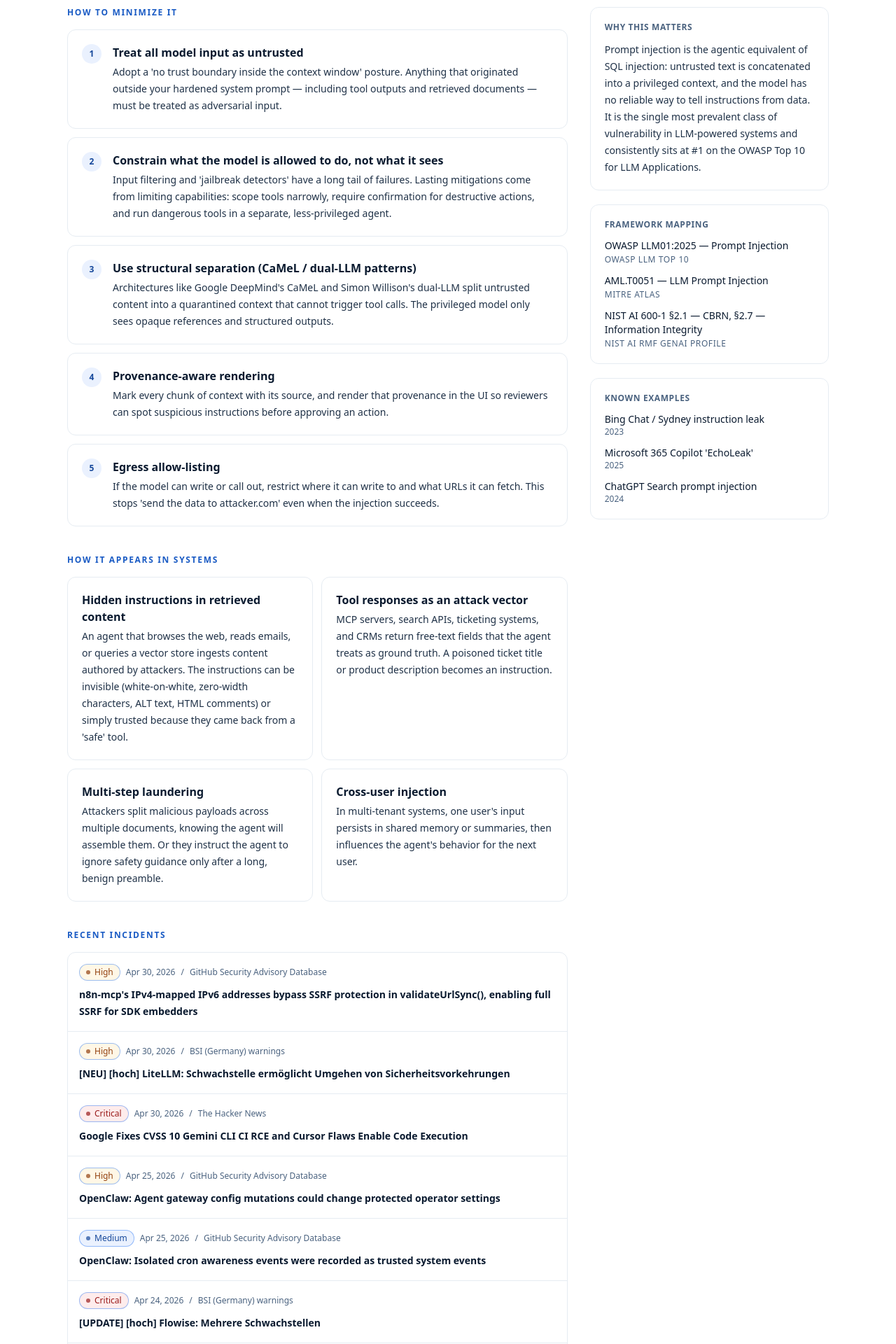
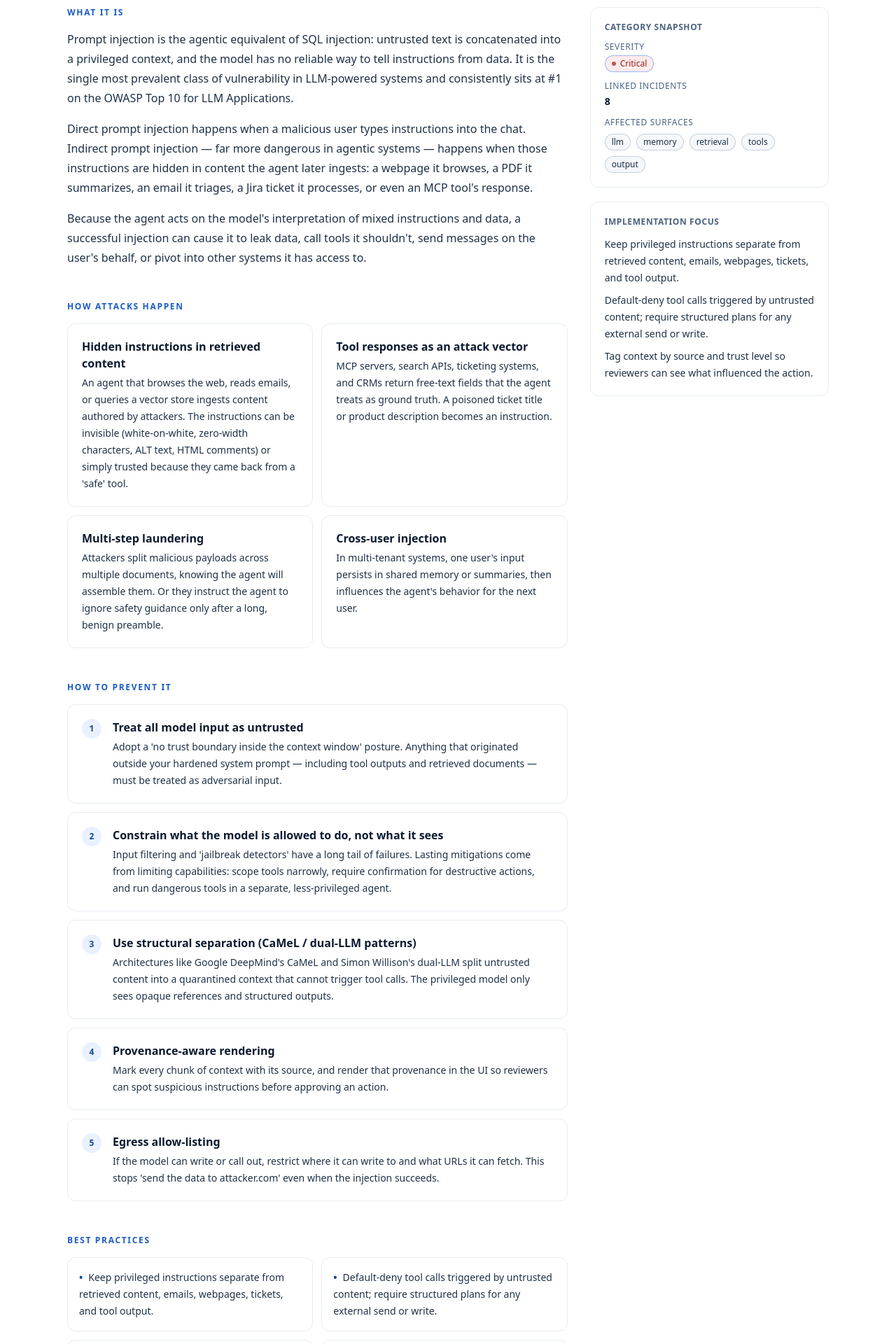
Before and after one commit to matk0/agent-threat-atlas, a Next.js app: page /threats/prompt-injection in a window 1280 px wide. Shown: the part 420-2340 px from the top of the page at 70% size. Built offline with nearby package versions, Linux system fonts and the light colour scheme.

Commit message:
Expand threat category pages

```diff
--- a/app/threats/[slug]/page.tsx
+++ b/app/threats/[slug]/page.tsx
@@ -1,12 +1,75 @@
 import Link from "next/link";
 import type { Metadata } from "next";
 import { notFound } from "next/navigation";
-import { threats, threatBySlug } from "@/content/threats";
+import { threats, threatBySlug, type Threat } from "@/content/threats";
 import { incidents } from "@/content/incidents";
 import { SeverityPill, Pill } from "@/components/Pill";
 import { formatDate } from "@/lib/format";
 
 type Params = { slug: string };
+
+const BEST_PRACTICES: Record<string, string[]> = {
+  "prompt-injection": [
+    "Keep privileged instructions separate from retrieved content, emails, webpages, tickets, and tool output.",
+    "Default-deny tool calls triggered by untrusted content; require structured plans for any external send or write.",
+    "Tag context by source and trust level so reviewers can see what influenced the action.",
+    "Test with indirect prompt-injection fixtures before every production release.",
+  ],
+  "excessive-agency": [
+    "Replace broad tools with narrow, task-specific tools that encode business rules in code.",
+    "Require human approval for delete, deploy, transfer, external-send, and permission-change actions.",
+    "Mint short-lived credentials per run instead of letting agents inherit broad user scopes.",
+    "Log every tool call with actor, scope, input, output, and originating message.",
+  ],
+  "data-exfiltration": [
+    "Block unapproved outbound destinations from agent runtimes and code sandboxes.",
+    "Disable automatic rendering or fetching of attacker-controlled URLs in model output.",
+    "Run DLP checks before content reaches email, webhook, browser, ticket, or messaging tools.",
+    "Partition memory and retrieval by tenant, user, data label, and current task.",
+  ],
+  "supply-chain": [
+    "Pin agent frameworks, MCP servers, prompts, and model versions; review changes before rollout.",
+    "Run third-party tools in isolated environments with minimal filesystem and network access.",
+    "Verify package provenance, signatures, owners, and release history before adoption.",
+    "Monitor tool descriptions and responses for unexpected instruction changes.",
+  ],
+  "identity-and-authorization": [
+    "Authorize every tool call against the current user, tenant, task, and requested action.",
+    "Use scoped delegated tokens instead of shared service accounts for user-facing agents.",
+    "Make sensitive scopes step-up privileges, not one-time blanket grants.",
+    "Test cross-tenant, confused-deputy, and stale-session cases as first-class security tests.",
+  ],
+  "hallucination-and-reliability": [
+    "Validate high-impact facts against source systems before the agent can act on them.",
+    "Use schemas, invariants, and deterministic checks around tool inputs and outputs.",
+    "Keep rollback paths ready for every write action the agent can perform.",
+    "Prefer smaller verifiable steps over long autonomous chains.",
+  ],
+  "multi-agent-coordination": [
+    "Treat messages from other agents as untrusted input unless provenance and permissions are explicit.",
+    "Define clear ownership of state, tools, and final decisions across agent roles.",
+    "Add arbitration and circuit breakers for conflicting or repetitive agent actions.",
+    "Trace cross-agent handoffs so failures can be reconstructed.",
+  ],
+  "privacy-and-compliance": [
+    "Minimize personal data before it reaches the model or long-term memory.",
+    "Enforce residency, retention, consent, and purpose limits at retrieval time.",
+    "Redact or tokenize sensitive fields by default; reveal only when the task requires it.",
+    "Keep audit records that show what data was processed, why, and by which agent path.",
+  ],
+  "denial-of-service-and-cost": [
+    "Set hard budgets for tokens, tool calls, retries, browser actions, and infrastructure spend.",
+    "Use circuit breakers for loops, repeated failures, and unexpected fan-out.",
+    "Queue expensive actions behind rate limits and anomaly alerts.",
+    "Fail closed when limits are reached instead of asking the model to self-regulate.",
+  ],
+  "insecure-output-handling": [
+    "Treat model output like user input: escape, sanitize, validate, and parameterize it.",
+    "Never execute generated code, SQL, shell, HTML, or markdown in a privileged context without controls.",
+    "Render untrusted output in isolated contexts with strict content security policy.",
+    "Test downstream parsers and renderers with malicious model-output fixtures.",
+  ],
+};
 
 export async function generateStaticParams(): Promise<Params[]> {
   return threats.map((threat) => ({ slug: threat.slug }));
@@ -29,6 +92,7 @@ export default function ThreatDetail({ params }: { params: Params }) {
   const related = incidents
     .filter((incident) => incident.threats.includes(threat.slug))
     .sort((a, b) => b.date.localeCompare(a.date));
+  const bestPractices = bestPracticesFor(threat);
 
   return (
     <>
@@ -51,8 +115,26 @@ export default function ThreatDetail({ params }: { params: Params }) {
       </header>
 
       <article className="container-page grid gap-8 py-10 lg:grid-cols-12">
-        <div className="space-y-10 lg:col-span-8">
-          <Block heading="How to minimize it">
+        <div className="space-y-12 lg:col-span-8">
+          <Block heading="What it is">
+            <div className="space-y-4 text-base leading-7 text-ink-700">
+              {threat.whatItIs.map((paragraph) => (
+                <p key={paragraph}>{paragraph}</p>
+              ))}
+            </div>
+          </Block>
+
+          <Block heading="How attacks happen">
+            <div className="grid gap-3 sm:grid-cols-2">
+              {threat.howItHappens.map((item) => (
+                <ExplainerCard key={item.title} title={item.title}>
+                  {item.body}
+                </ExplainerCard>
+              ))}
+            </div>
+          </Block>
+
+          <Block heading="How to prevent it">
             <ol className="space-y-3">
               {threat.mitigations.map((mitigation, index) => (
                 <li
@@ -64,9 +146,9 @@ export default function ThreatDetail({ params }: { params: Params }) {
                       {index + 1}
                     </div>
                     <div>
-                      <h2 className="font-semibold text-ink-900">
+                      <h3 className="font-semibold text-ink-900">
                         {mitigation.title}
-                      </h2>
+                      </h3>
                       <p className="mt-1 text-sm leading-6 text-ink-700">
                         {mitigation.body}
                       </p>
@@ -77,16 +159,57 @@ export default function ThreatDetail({ params }: { params: Params }) {
             </ol>
           </Block>
 
-          <Block heading="How it appears in systems">
+          <Block heading="Best practices">
+            <ul className="grid gap-3 sm:grid-cols-2">
+              {bestPractices.map((practice) => (
+                <li
+                  key={practice}
+                  className="rounded-xl border border-ink-100 bg-white p-4 text-sm leading-6 text-ink-700"
+                >
+                  <span className="mr-2 font-semibold text-accent-700">•</span>
+                  {practice}
+                </li>
+              ))}
+            </ul>
+          </Block>
+
+          {threat.realWorld.length > 0 && (
+            <Block heading="Known examples">
+              <div className="space-y-3">
+                {threat.realWorld.map((example) => (
+                  <div
+                    key={example.name}
+                    className="rounded-xl border border-ink-100 bg-white p-5"
+                  >
+                    <div className="flex flex-wrap items-center gap-2">
+                      <h3 className="font-semibold text-ink-900">
+                        {example.name}
+                      </h3>
+                      <span className="text-xs font-medium text-ink-500">
+                        {example.year}
+                      </span>
+                    </div>
+                    <p className="mt-2 text-sm leading-6 text-ink-700">
+                      {example.note}
+                    </p>
+                  </div>
+                ))}
+              </div>
+            </Block>
+          )}
+
+          <Block heading="Framework mapping">
             <div className="grid gap-3 sm:grid-cols-2">
-              {threat.howItHappens.slice(0, 4).map((item) => (
+              {threat.frameworks.map((framework) => (
                 <div
-                  key={item.title}
+                  key={framework.name}
                   className="rounded-xl border border-ink-100 bg-white p-5"
                 >
-                  <h2 className="font-semibold text-ink-900">{item.title}</h2>
-                  <p className="mt-1 text-sm leading-6 text-ink-700">
-                    {item.body}
+                  <h3 className="text-sm font-semibold leading-6 text-ink-900">
+                    {framework.name}
+                  </h3>
+                  <p className="mt-1 text-xs uppercase tracking-wider text-ink-500">
+                    {framework.ref}
                   </p>
                 </div>
               ))}
@@ -94,7 +217,7 @@ export default function ThreatDetail({ params }: { params: Params }) {
           </Block>
 
           {related.length > 0 && (
-            <Block heading="Recent incidents">
+            <Block heading="Related incidents">
               <ul className="divide-y divide-ink-100 overflow-hidden rounded-xl border border-ink-100 bg-white">
                 {related.slice(0, 8).map((incident) => (
                   <li key={incident.id} className="p-4">
@@ -112,6 +235,14 @@ export default function ThreatDetail({ params }: { params: Params }) {
                     >
                       {incident.headline}
                     </a>
+                    {(incident.preventionNote || threat.mitigations[0]) && (
+                      <p className="mt-2 text-sm leading-6 text-ink-600">
+                        <span className="font-semibold text-ink-900">
+                          Prevention:{" "}
+                        </span>
+                        {incident.preventionNote ?? threat.mitigations[0].body}
+                      </p>
+                    )}
                   </li>
                 ))}
               </ul>
@@ -121,46 +252,55 @@ export default function ThreatDetail({ params }: { params: Params }) {
 
         <aside className="lg:col-span-4">
           <div className="sticky top-24 space-y-5">
-            <SidebarCard title="Why this matters">
-              <p className="text-sm leading-6 text-ink-700">
-                {threat.whatItIs[0]}
-              </p>
+            <SidebarCard title="Category snapshot">
+              <dl className="space-y-3 text-sm">
+                <div>
+                  <dt className="text-xs uppercase tracking-wider text-ink-500">
+                    Severity
+                  </dt>
+                  <dd className="mt-1">
+                    <SeverityPill severity={threat.severity} />
+                  </dd>
+                </div>
+                <div>
+                  <dt className="text-xs uppercase tracking-wider text-ink-500">
+                    Linked incidents
+                  </dt>
+                  <dd className="mt-1 font-semibold text-ink-900">
+                    {related.length}
+                  </dd>
+                </div>
+                <div>
+                  <dt className="text-xs uppercase tracking-wider text-ink-500">
+                    Affected surfaces
+                  </dt>
+                  <dd className="mt-2 flex flex-wrap gap-2">
+                    {threat.surfaces.map((surface) => (
+                      <Pill key={surface} tone="ink">
+                        {surface}
+                      </Pill>
+                    ))}
+                  </dd>
+                </div>
+              </dl>
             </SidebarCard>
 
-            <SidebarCard title="Framework mapping">
-              <ul className="space-y-3">
-                {threat.frameworks.map((framework) => (
-                  <li key={framework.name} className="text-sm">
-                    <div className="font-medium text-ink-900">
-                      {framework.name}
-                    </div>
-                    <div className="mt-0.5 text-xs uppercase tracking-wider text-ink-500">
-                      {framework.ref}
-                    </div>
-                  </li>
+            <SidebarCard title="Implementation focus">
+              <ul className="space-y-2 text-sm leading-6 text-ink-700">
+                {bestPractices.slice(0, 3).map((practice) => (
+                  <li key={practice}>{practice}</li>
                 ))}
               </ul>
             </SidebarCard>
-
-            {threat.realWorld.length > 0 && (
-              <SidebarCard title="Known examples">
-                <ul className="space-y-3">
-                  {threat.realWorld.slice(0, 3).map((example) => (
-                    <li key={example.name} className="text-sm">
-                      <div className="font-medium text-ink-900">
-                        {example.name}
-                      </div>
-                      <div className="text-xs text-ink-500">{example.year}</div>
-                    </li>
-                  ))}
-                </ul>
-              </SidebarCard>
-            )}
           </div>
         </aside>
       </article>
     </>
   );
+}
+
+function bestPracticesFor(threat: Threat) {
+  return BEST_PRACTICES[threat.slug] ?? threat.mitigations.map((item) => item.body);
 }
 
 function Block({
@@ -180,6 +320,21 @@ function Block({
   );
 }
 
+function ExplainerCard({
+  title,
+  children,
+}: {
+  title: string;
+  children: React.ReactNode;
+}) {
+  return (
+    <div className="rounded-xl border border-ink-100 bg-white p-5">
+      <h3 className="font-semibold text-ink-900">{title}</h3>
+      <p className="mt-1 text-sm leading-6 text-ink-700">{children}</p>
+    </div>
+  );
+}
+
 function SidebarCard({
   title,
   children,
```
Also changed, not shown: 1 other file (tests, documents, lock files or other folders).
